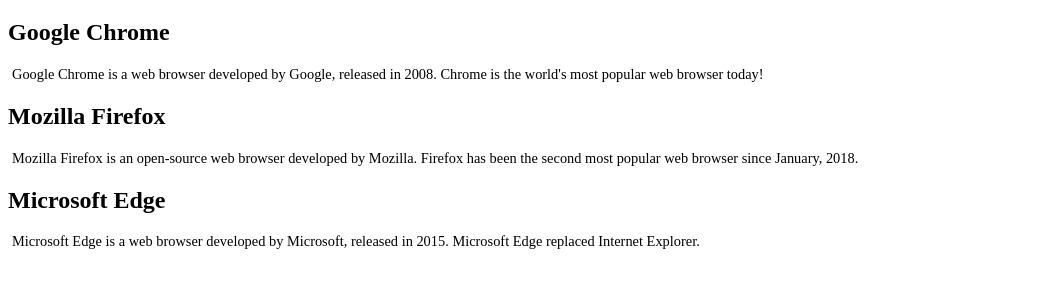
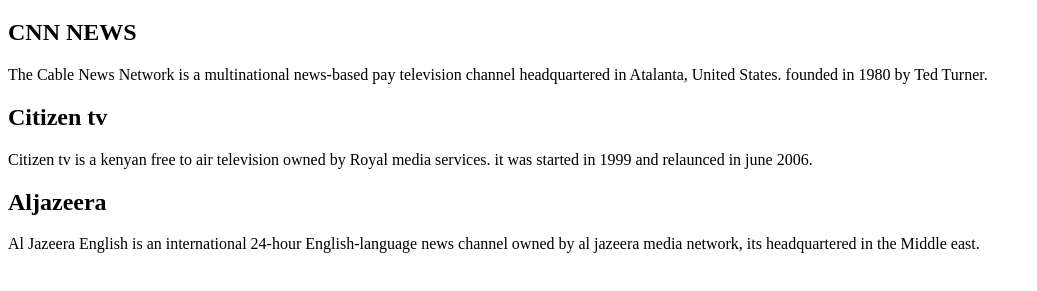
Before and after one commit to kolins1/htmlsemantics, a plain HTML site: page index.html in a window 1280 px wide. Shown: the part 61-352 px from the top of the page, without its empty margins (0-1037 px from the left). Drawn offline with Linux system fonts and the light colour scheme; files that its build step writes are made by us from their sources.

Commit message:
made changes on html

```diff
--- a/index.html
+++ b/index.html
@@ -5,56 +5,30 @@
     <meta http-equiv="X-UA-Compatible" content="IE=edge" />
     <meta name="viewport" content="width=device-width, initial-scale=1.0" />
     <title>HTML semantics</title>
-    <link rel="stylesheet" href="CSS/styles.css" />
-  </head>
-  <style>
-    .all-browsers {
-      margin: 0;
-      padding: 5px;
-      background-color: lightgray;
-    }
-
-    .all-browsers > h1,
-    .browser {
-      margin: 10px;
-      padding: 5px;
-    }
-
-    .browser {
-      background: white;
-    }
-
-    .browser > h2,
-    p {
-      margin: 4px;
-      font-size: 90%;
-    }
-  </style>
   <body>
     <h1>The article element</h1>
 
     <article>
-      <h2>Google Chrome</h2>
+      <h2>CNN NEWS</h2>
       <p>
-        Google Chrome is a web browser developed by Google, released in 2008.
-        Chrome is the world's most popular web browser today!
+        The Cable News Network is a multinational news-based pay television channel headquartered in Atalanta, United States.
+        founded in 1980 by Ted Turner.
       </p>
     </article>
 
     <article>
-      <h2>Mozilla Firefox</h2>
+      <h2>Citizen tv</h2>
       <p>
-        Mozilla Firefox is an open-source web browser developed by Mozilla.
-        Firefox has been the second most popular web browser since January,
-        2018.
+        Citizen tv is a kenyan free to air television owned by Royal media services.
+        it was started in 1999 and relaunced in june 2006.
       </p>
     </article>
 
     <article>
-      <h2>Microsoft Edge</h2>
+      <h2>Aljazeera</h2>
       <p>
-        Microsoft Edge is a web browser developed by Microsoft, released in
-        2015. Microsoft Edge replaced Internet Explorer.
+        Al Jazeera English is an international 24-hour English-language  news channel owned by al jazeera media network,
+        its headquartered in the Middle east.
       </p>
     </article>
   </body>
```
